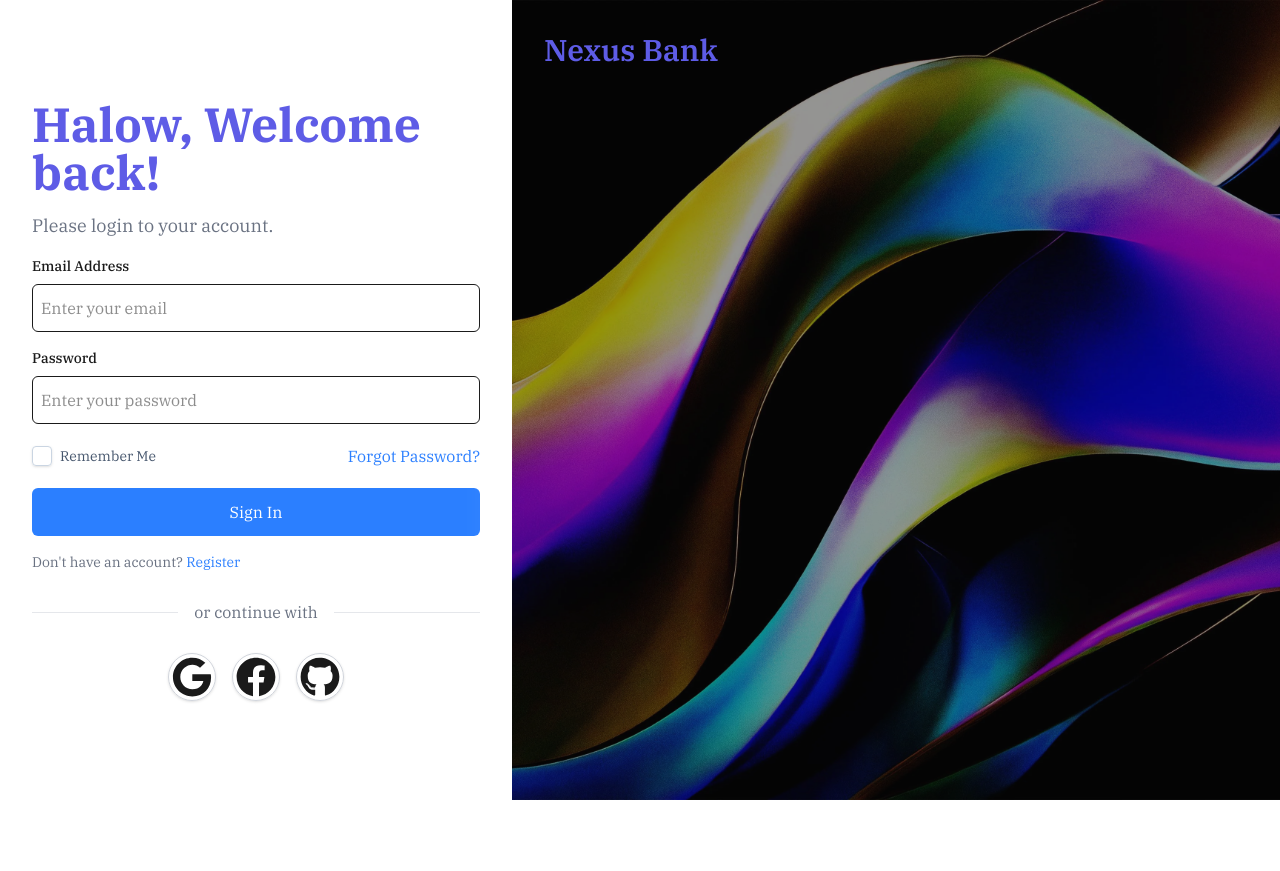
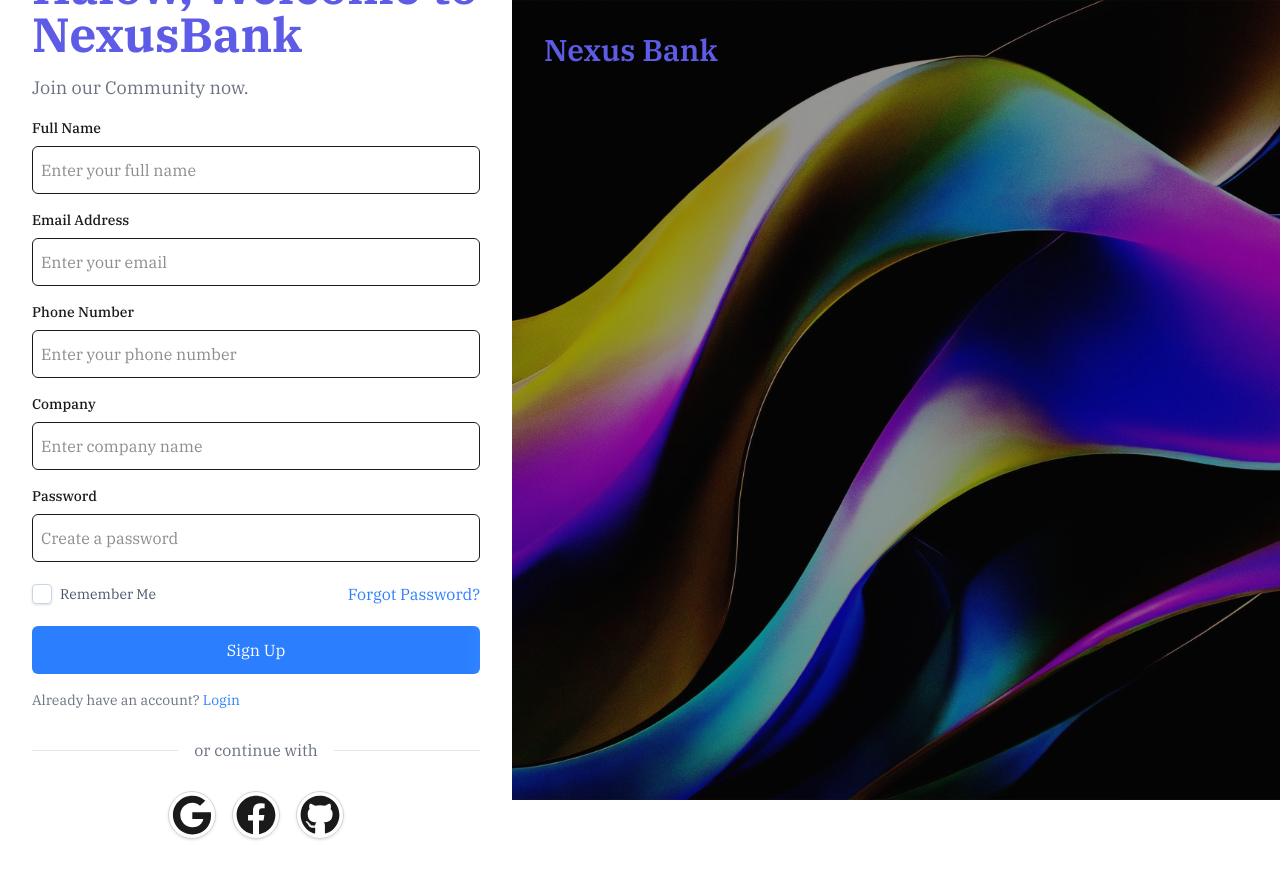
Before and after one commit to uyronmarche14/NexusBankV02, a Next.js app: page /pages/auth/login in a window 1280 px wide. Before the commit the page ends 800 px from the top, so only its background shows below. Built offline with nearby package versions, Linux system fonts and the light colour scheme.

Commit message:
Add new files

```diff
--- /dev/null
+++ b/api/data.tsx
@@ -0,0 +1,9 @@
+import React from "react";
+
+const DataAPI = () => {
+  return (
+    <div className="items-center justify-center w-full h-full flex flex-col font-system "></div>
+  );
+};
+
+export default DataAPI;
--- /dev/null
+++ b/app/components/auth/page.tsx
@@ -0,0 +1,7 @@
+import React from "react";
+
+const page = () => {
+  return <div>page</div>;
+};
+
+export default page;
--- /dev/null
+++ b/app/components/auth/registration/page.tsx
@@ -0,0 +1,106 @@
+"use client";
+import React, { useState } from "react";
+import { HiCheck } from "react-icons/hi";
+import authData from "@/data/authData/page";
+import auth from "@/app/pages/auth/login/page";
+
+export const Registration = () => {
+  const [rememberMe, setRememberMe] = useState(false);
+  const forminfo_register = authData.formInfo.register;
+
+  const handleRememberMe = (e: React.ChangeEvent<HTMLInputElement>) => {
+    setRememberMe(e.target.checked);
+    // You can store this in localStorage or handle it according to your needs
+    if (e.target.checked) {
+      localStorage.setItem("rememberMe", "true");
+    } else {
+      localStorage.removeItem("rememberMe");
+    }
+  };
+
+  return (
+    <div className="items-center justify-center w-[40%] h-full flex flex-col font-system rounded-6xl shadow-lg shadow-white/20">
+      <div className="w-full max-w-xl flex flex-col p-8">
+        <div className="w-full flex flex-col space-y-4">
+          <h1 className="font-bold text-5xl">Halow, Welcome to NexusBank</h1>
+          <p className="text-gray-500 text-lg">Join our Community now.</p>
+
+          {authData.registerFields.map((field) => (
+            <div key={field.id} className="w-full flex flex-col space-y-4">
+              <form className="flex flex-col space-y-2">
+                <label className="text-sm font-medium">{field.label}</label>
+                <input
+                  type="text"
+                  className="p-2 border rounded-md focus:outline-none focus:ring-2 focus:ring-blue-500 h-12 "
+                  placeholder={field.placeholder}
+                  required={field.required}
+                />
+              </form>
+            </div>
+          ))}
+          <div className="pt-4 h-4 flex flex-row justify-between items-center">
+            {" "}
+            <div className="inline-flex items-center">
+              <label
+                className="flex items-center cursor-pointer relative"
+                htmlFor="remember-me"
+              >
+                <input
+                  type="checkbox"
+                  id="remember-me"
+                  checked={rememberMe}
+                  onChange={handleRememberMe}
+                  className="peer h-5 w-5 cursor-pointer transition-all appearance-none rounded shadow hover:shadow-md border border-slate-300 checked:bg-slate-800 checked:border-slate-800"
+                />
+                <span className="absolute text-white opacity-0 peer-checked:opacity-100 top-1/2 left-1/2 transform -translate-x-1/2 -translate-y-1/2">
+                  <HiCheck className="h-3.5 w-3.5" />
+                </span>
+              </label>
+              <label
+                className="cursor-pointer ml-2 text-slate-600 text-sm"
+                htmlFor="remember-me"
+              >
+                Remember Me
+              </label>
+            </div>
+            <a href="#" className="text-blue-500 hover:underline">
+              Forgot Password?
+            </a>
+          </div>
+          <div className="w-full flex flex-col space-y-4 pt-4">
+            <button className="px-4 py-2 bg-blue-500 text-white rounded-md hover:bg-blue-600 transition-colors h-12">
+              {forminfo_register.submitButton}
+            </button>
+            <p className="text-sm text-gray-500">
+              {forminfo_register.altText}{" "}
+              <a href="#" className="text-blue-500 hover:underline">
+                {forminfo_register.altAction}
+              </a>
+            </p>
+          </div>
+        </div>
+
+        <div className="flex flex-row items-center py-2">
+          <div className="h-px grow my-8 bg-gray-200 border-0 dark:bg-gray-700"></div>
+          <p className="mx-4 text-gray-500">or continue with</p>
+          <div className="h-px grow my-8 bg-gray-200 border-0 dark:bg-gray-700"></div>
+        </div>
+
+        {}
+        <div className="flex flex-row space-x-4 items-center justify-center">
+          {authData.social.map((social) => (
+            <a
+              href={social.url}
+              key={social.id}
+              className="w-12 h-12 flex items-center justify-center rounded-full border border-gray-300 shadow-sm hover:border-blue-500 hover:shadow-md transition-colors hover:transform hover:-translate-y-1"
+            >
+              {social.icon}
+            </a>
+          ))}
+        </div>
+      </div>
+    </div>
+  );
+};
+
+export default Registration;
--- a/app/pages/auth/login/page.tsx
+++ b/app/pages/auth/login/page.tsx
@@ -1,10 +1,15 @@
+"use client";
+import { useState } from "react";
 import RightBg_login from "@/app/components/auth/rbg_Login/page";
-import Login_Registration from "@/app/components/auth/login/page";
+import Login from "@/app/components/auth/login/page";
+import Registration from "@/app/components/auth/registration/page";
 export const auth = () => {
+  const [toggle, SetToggle] = useState(false);
+
   return (
     <div className="items-center justify-center w-full h-[100vh] flex flex-col font-system ">
       <div className="flex flex-row items-center justify-center w-full h-full ">
-        <Login_Registration />
+        <Registration />
 
         <RightBg_login />
       </div>
--- /dev/null
+++ b/app/pages/index/page.tsx
@@ -0,0 +1,80 @@
+"use client";
+import { input } from "framer-motion/client";
+import React, { useState } from "react";
+
+const HomePage: React.FC = () => {
+  const [getMessage, setGetMessage] = useState<string>("");
+  const [postMessage, setPostMessage] = useState<string>("");
+  const [inputData, setInputData] = useState<string>("");
+
+  const testGet = async () => {
+    try {
+      const response = await fetch("http://localhost:5000/api/test");
+      const data = await response.json();
+      setGetMessage(data.message);
+      console.log(data);
+    } catch (error) {
+      setGetMessage("Error connecting to server");
+      console.log(error);
+    }
+  };
+
+  const datashow = async () => {
+    console.log(inputData);
+    return inputData;
+  };
+
+  const testPost = async () => {
+    try {
+      const response = await fetch("http://localhost:5000/api/test", {
+        method: "POST",
+        headers: {
+          "Content-Type": "application/json",
+        },
+        body: JSON.stringify({ testData: inputData }),
+      });
+      const data = await response.json();
+      setPostMessage(data.message + ": " + data.receivedData);
+    } catch (error) {
+      setPostMessage("Error connecting to server");
+    }
+  };
+
+  return (
+    <div className="flex flex-col items-center justify-center min-h-screen gap-4">
+      <h1 className="text-2xl font-bold mb-4">API Connection Test</h1>
+
+      <div className="flex flex-col items-center gap-2">
+        <button
+          onClick={testGet}
+          className="bg-blue-500 text-white px-4 py-2 rounded"
+        >
+          Test GET Request
+        </button>
+        {getMessage && <p>Response: {getMessage}</p>}
+      </div>
+
+      <div className="flex flex-col items-center gap-2">
+        <input
+          type="text"
+          value={inputData}
+          onChange={(e) => setInputData(e.target.value)}
+          className="border p-2 rounded"
+          placeholder="Enter test data"
+        />
+        <button
+          onClick={() => {
+            testPost();
+            datashow();
+          }}
+          className="bg-green-500 text-white px-4 py-2 rounded"
+        >
+          Test POST Request
+        </button>
+        {postMessage && <p>Response: {postMessage}</p>}
+      </div>
+    </div>
+  );
+};
+
+export default HomePage;
--- a/app/pages/landingPage/page.tsx
+++ b/app/pages/landingPage/page.tsx
@@ -1,7 +1,15 @@
+"use client";
 import React from "react";
 import ScrollingCard from "@/app/components/services/scrolling_card/page";
+import { useRouter } from "next/navigation";
 
 export const LandingPage = () => {
+  const router = useRouter();
+
+  const handleExploreClick = () => {
+    router.push("/"); // Navigate to the home page where Test component is rendered
+  };
+
   return (
     <div className="min-h-screen w-full bg-background-DEFAULT relative overflow-hidden">
       {/* Decorative background elements */}
@@ -42,6 +50,7 @@ export const LandingPage = () => {
                 Start Your Journey
               </button>
               <button
+                onClick={handleExploreClick}
                 className="px-10 py-5 bg-white/5 text-primary-dark font-medium rounded-xl text-lg
                 border border-white/10 hover:bg-white/10 hover:border-white/20
                 hover:shadow-lg hover:-translate-y-0.5 transition-all duration-300"
--- a/package.json
+++ b/package.json
@@ -10,6 +10,7 @@
   },
   "dependencies": {
     "@radix-ui/react-icons": "^1.3.2",
+    "express": "^4.21.2",
     "framer-motion": "^12.4.10",
     "next": "15.2.1",
     "radix-ui": "^1.1.3",
--- /dev/null
+++ b/server.js
@@ -0,0 +1,26 @@
+const express = require("express");
+const next = require("next");
+
+const dev = process.env.NODE_ENV !== "production";
+const app = next({ dev });
+const handle = app.getRequestHandler();
+const PORT = process.env.PORT || 3000;
+
+app.prepare().then(() => {
+  const server = express();
+
+  // API routes
+  server.get("/api/data", (req, res) => {
+    res.json({ message: "Hello from Express!" });
+  });
+
+  // Let Next.js handle all other routes
+  server.all("*", (req, res) => {
+    return handle(req, res);
+  });
+
+  server.listen(PORT, (err) => {
+    if (err) throw err;
+    console.log(`Server ready on http://localhost:${PORT}`);
+  });
+});
```
Also changed, not shown: newfile.txt (added), 1 other file (tests, documents, lock files or other folders).
